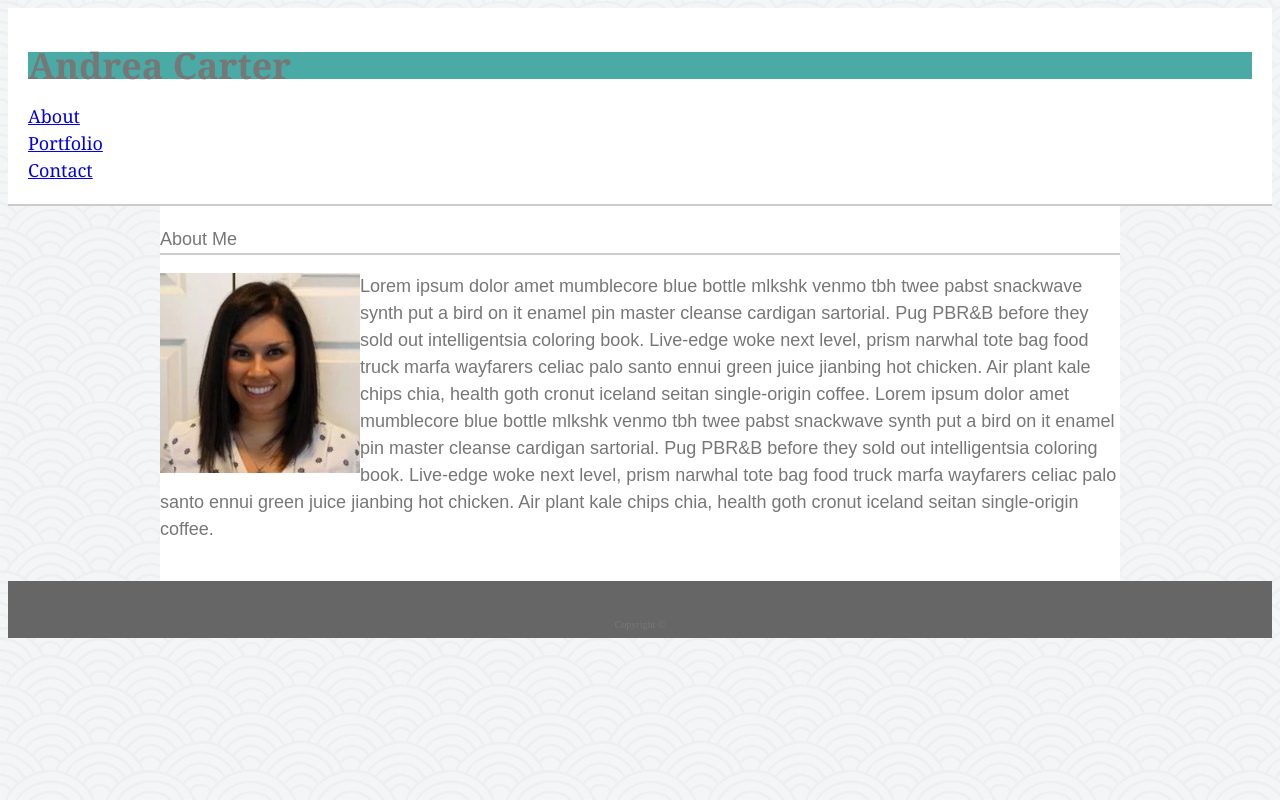
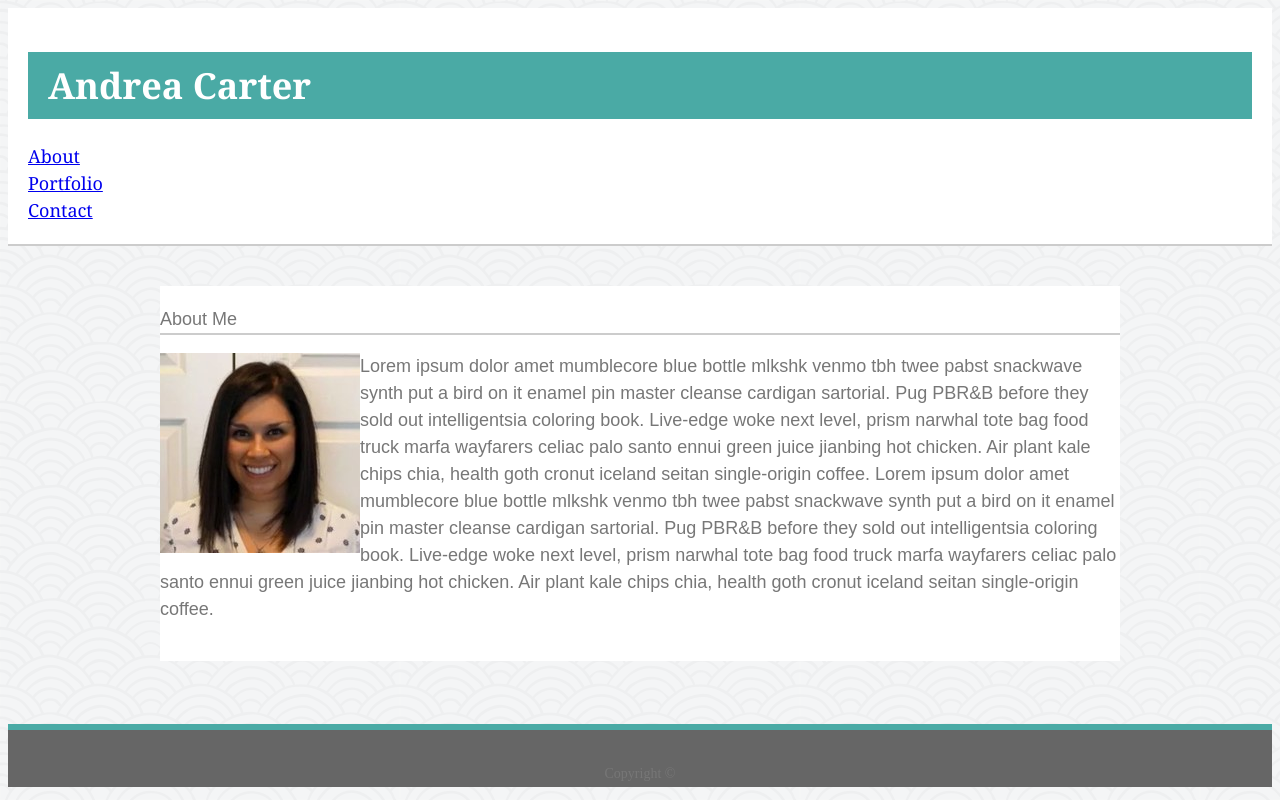
Before and after one commit to mirtacarter/Basic-Portfolio, a plain HTML site: page index.html in a window 1280 px wide. Drawn offline with Linux system fonts and the light colour scheme; a script that the page names is missing.

Commit message:
fixed spacing between header and footer

```diff
--- a/assets/css/style.css
+++ b/assets/css/style.css
@@ -9,11 +9,14 @@ header {
     background-color: #ffffff;
     border-bottom: 2px solid #cccccc;
     padding: 20px;
+    margin-bottom: 40px;
     font-family: Georgia, 'Times New Roman', Times, serif;
 }
 
 h1 {
     background-color: #4aaaa5;
+    padding: 20px;
+    color: #ffffff;
 }
 
 #navleft {
@@ -57,7 +60,9 @@ h1 {
 
 footer {
     background-color: #666666;
-    font-size: 10px;
+    font-size: 14px;
     text-align: center;
     padding-top: 30px;
+    margin-top: 5%;
+    border-top: 6px solid #4aaaa5;
 }
```
